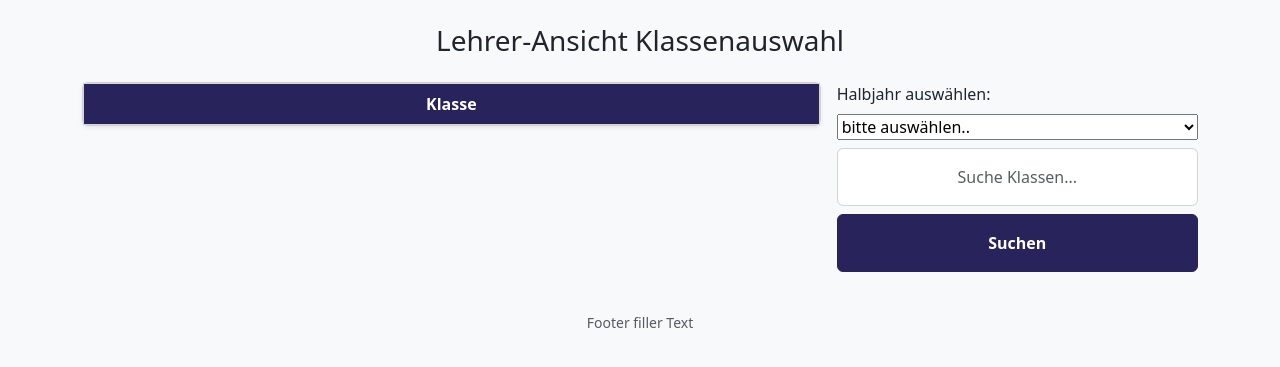
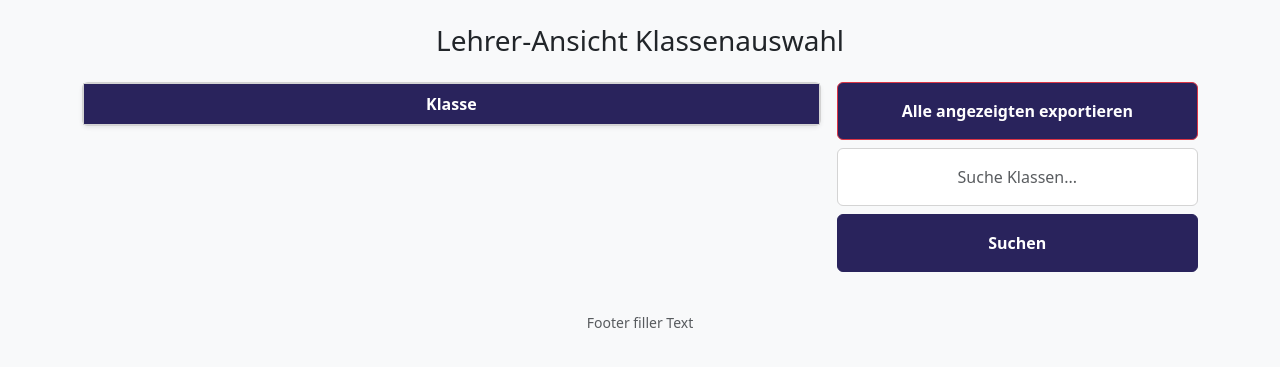
Before and after one commit to nino2634/klassenlisten-digitalisierung, a Flask app: page /teacherView in a window 1280 px wide. Shown: the top 367 px of the page. Run offline with Flask 3, Linux system fonts and the light colour scheme; the visitor is signed in with stand-in values (Sample User, id 1); lists and menus that the app fills with data are empty; parts of the project's set-up code (start-up, migrations or seed data) failed here and were passed over.

Commit message:
reverted changes

```diff
--- a/templates/teacherView.html
+++ b/templates/teacherView.html
@@ -33,13 +33,8 @@
       </div>
 
       <div class="col-lg-4 col-12 d-flex flex-column gap-2">
-        <label for="halfYear">Halbjahr auswählen:</label>
-        <select id="halfYear" name="halfYear">
-          <option value="choose">bitte auswählen..</option>
-          <option value="1.Hj">1. Halbjahr</option>
-          <option value="2.Hj">2. Halbjahr</option>
-        </select>
-      <div>
+        <button id="exportBtn" class="btn btn-danger text-black fw-semibold py-3">Alle angezeigten exportieren</button>
+        <div>
 
 
       <div class="col-12 flex-column gap-2">
```
